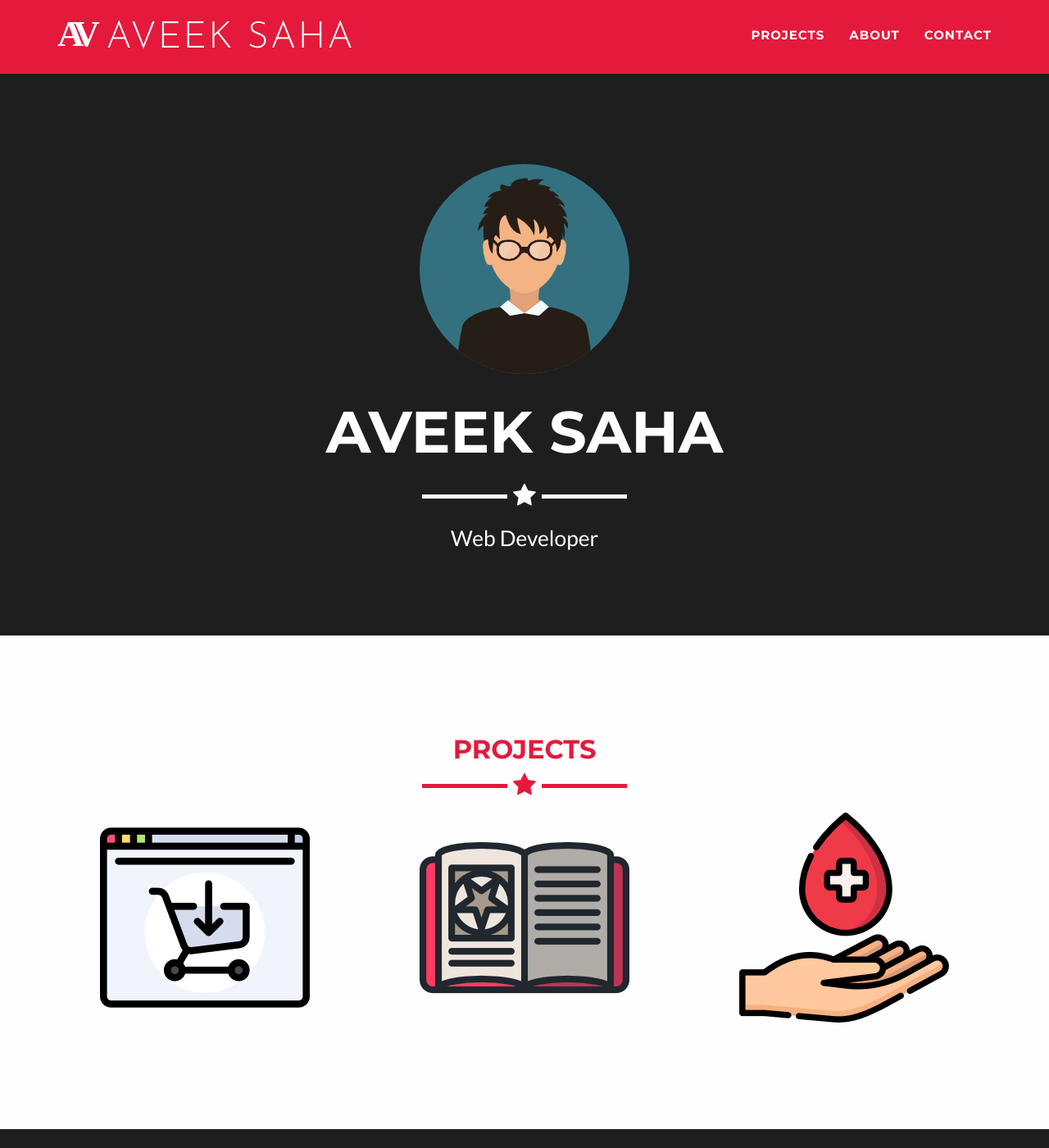
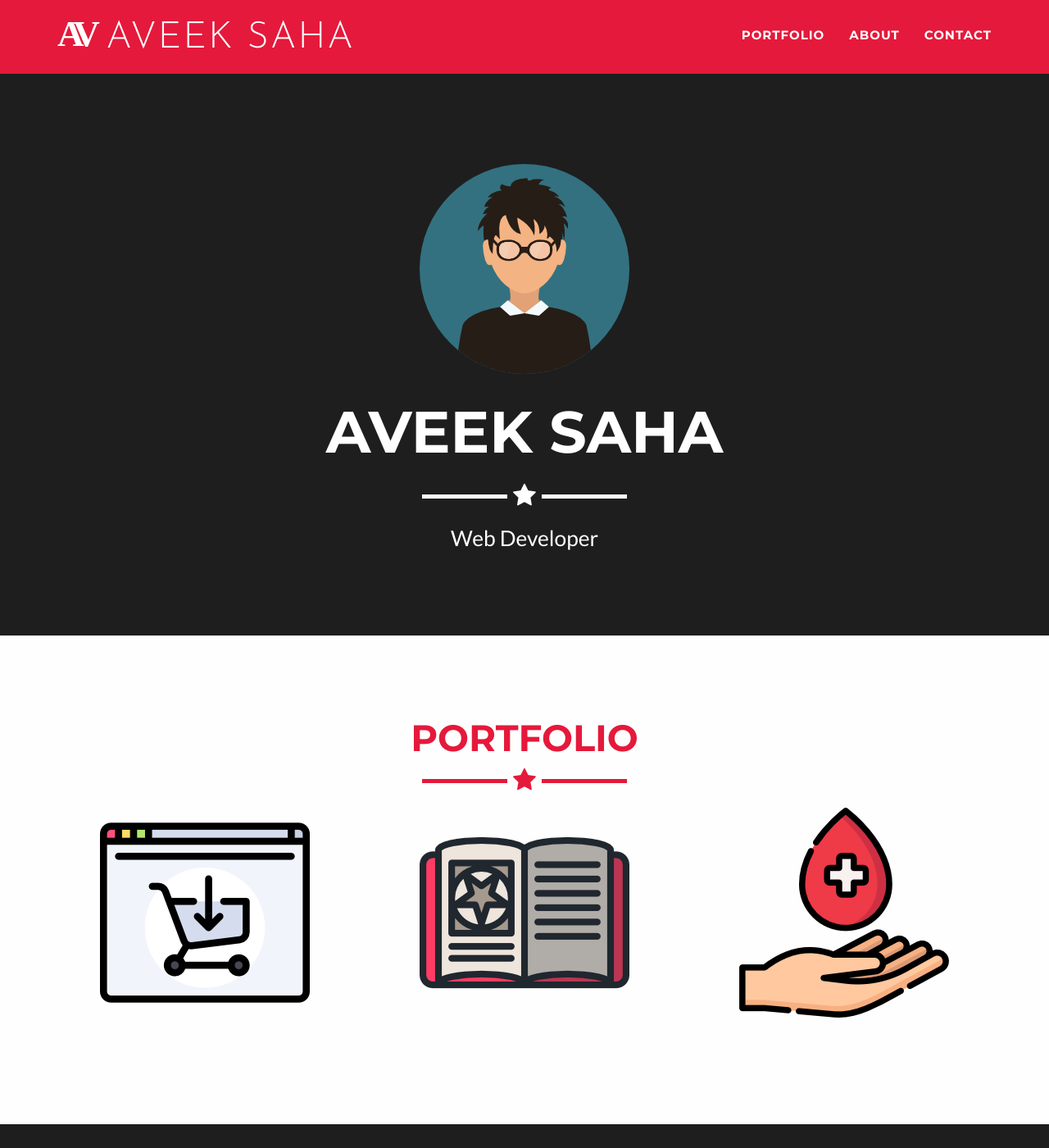
Before and after one commit to Aveek-Saha/Aveek-Saha.github.io, a Jekyll site: the page built from index.html, in a window 1280 px wide and 1400 px high. Shown: the whole window at 82% size. Built offline with Jekyll 4.4.1, drawn with Linux system fonts in a browser that asks for light colours; some web fonts are replaced.

Commit message:
Add files via upload

```diff
--- a/_config.yml
+++ b/_config.yml
@@ -39,16 +39,12 @@ footer:
 
 # Social networks usernames (many more available: google-plus, flickr, dribbble, pinterest, instagram, tumblr, linkedin, etc.)
 social:
+  - title: facebook
+    url: https://www.facebook.com/profile.php?id=100001098414449
   - title: github
     url: https://github.com/Aveek-Saha
   - title: linkedin
     url: https://www.linkedin.com/in/aveek-saha-1668ab143
-  - title: wordpress
-    url: https://aveeks.wordpress.com/
-  - title: facebook
-    url: https://www.facebook.com/profile.php?id=100001098414449
-  - title: instagram
-    url: https://www.instagram.com/aveek68/
 
 # Postal address (add as many lines as necessary)
 address:
--- a/_includes/about.html
+++ b/_includes/about.html
@@ -3,7 +3,7 @@
         <div class="container">
             <div class="row">
                 <div class="col-lg-12 text-center">
-                    <h1>About</h1>
+                    <h2>About</h2>
                     <hr class="star-light">
                 </div>
             </div>
--- a/_includes/css/main.css
+++ b/_includes/css/main.css
@@ -203,7 +203,7 @@ section {
     padding: 100px 0;
 }
 
-section h1 h2 {
+section h2 {
     margin: 0;
     font-size: 3em;
 }
@@ -437,7 +437,7 @@ footer .footer-below {
     box-shadow: none;
 }
 
-.portfolio-modal .modal-content h2 h1 {
+.portfolio-modal .modal-content h2 {
     margin: 0;
     font-size: 3em;
 }
--- a/_includes/nav.html
+++ b/_includes/nav.html
@@ -20,7 +20,7 @@
                         <a href="#page-top"></a>
                     </li>
                     <li class="page-scroll">
-                        <a href="#portfolio">Projects</a>
+                        <a href="#portfolio">Portfolio</a>
                     </li>
                     <li class="page-scroll">
                         <a href="#about">About</a>
--- a/_includes/portfolio_grid.html
+++ b/_includes/portfolio_grid.html
@@ -4,7 +4,7 @@
         <div class="container">
             <div class="row">
                 <div class="col-lg-12 text-center">
-                    <h2>Projects</h2>
+                    <h2>Portfolio</h2>
                     <hr class="star-primary">
                 </div>
             </div>
```
Also changed, not shown: _includes/contact.html (line endings or trailing spaces).
